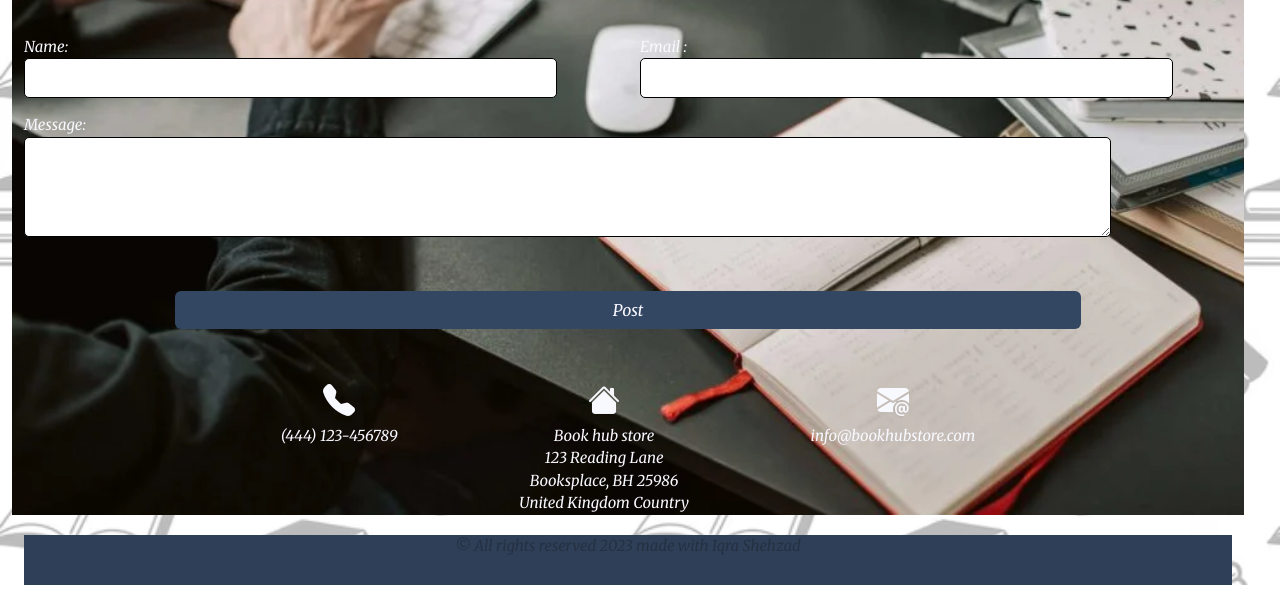
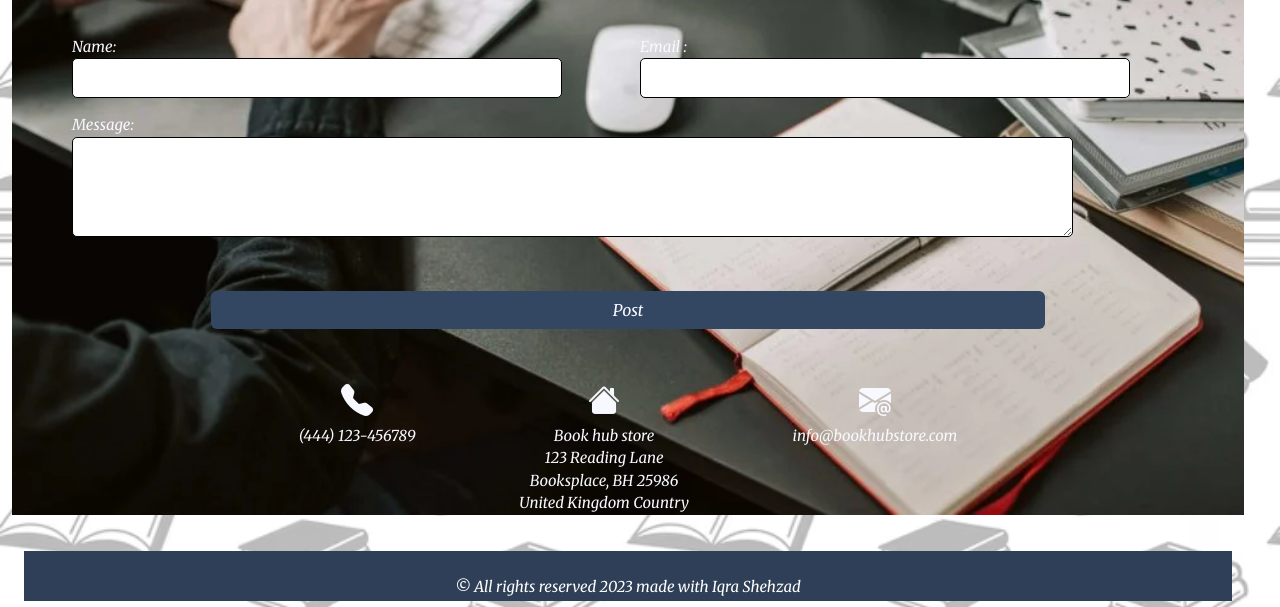
Before and after one commit to iqrawd/Book-hub-website, a plain HTML site: page userHome.html in a window 1280 px wide. Shown: the part 1797-2404 px from the top of the page. Before the commit the page ends 2382 px from the top, so only its background shows below. Drawn offline with nearby package versions, Linux system fonts and the light colour scheme; no server answers; sample sign-in values are in the browser's storage.

Commit message:
assignment done

```diff
--- a/js/login.js
+++ b/js/login.js
@@ -1,4 +1,3 @@
-
 
     import { initializeApp } from "https://www.gstatic.com/firebasejs/10.7.2/firebase-app.js";
     import {
@@ -23,7 +22,6 @@ const firebaseConfig = {
       measurementId: "G-7GYGBKZ7QS"
     };
 
-
     const app = initializeApp(firebaseConfig);
     const db = getDatabase();
     const auth = getAuth(app);
@@ -35,7 +33,6 @@ let MainForm = document.getElementById("MainForm");
 
     let SignInUser = (evt) => {
       evt.preventDefault();
-console.log("hi this is console")
       signInWithEmailAndPassword(auth, EmailInp.value, PassInp.value)
         .then((credential) => {
           sessionStorage.setItem(
@@ -43,7 +40,6 @@ sessionStorage.setItem(
             JSON.stringify(credential.user)
           );
           window.location.href = "userHome.html";
-console.log("hi this is console")
 
         })
 
--- a/style.css
+++ b/style.css
@@ -119,6 +119,9 @@ p{
     background-size: cover;
     height: auto;
     width: 100%;
+    padding-left: 60px;
+    padding-right: 60px ;
+
 }
 .carousal-height{
     height: 525px !important;
--- a/userHome.html
+++ b/userHome.html
@@ -179,7 +179,7 @@
 
     </div>
    <!-- =======Contact us ========== -->
-   <div class="container-fluid mt-lg-5" id="contactUs">
+   <div class="container-fluid mt-lg-5 pl-20 pr-30px" id="contactUs">
     <div class="row mt-lg-5">
       <div class="col mt-lg-5 mx-auto ">
         <div class="mt-5 contwhit">
@@ -235,16 +235,12 @@
     </div>
   </div>
   <!-- footer section -->
-  <div class="foot-sect container">
-    <div class="footer">
-      <p class="footer-text">&copy; All rights reserved 2023 made with Iqra Shehzad</p>
+  <div class="foot-sect container-fluid  " style="">
+    <div class="footer   p-3 mt-3">
+      <p class="footer-text text-4xl text-white ">&copy; All rights reserved 2023 made with Iqra Shehzad</p>
 
     </div>
     </div>
-
-</div>
-
-
 
   <!-- ========Button trigger modal======== -->
   <!-- Modal -->
@@ -288,7 +284,7 @@
     if (!sessionStorage.getItem("user-creds"))
     window.location.href = 'index.html'
     else {
-    showPopup();
+    alert("WellCome to BOOK HUB")
 
 
 
```
Also changed, not shown: index.html (+3 -3 lines), login.html (+1 -1 lines). Lines whose indentation alone changed are shown as unchanged.
